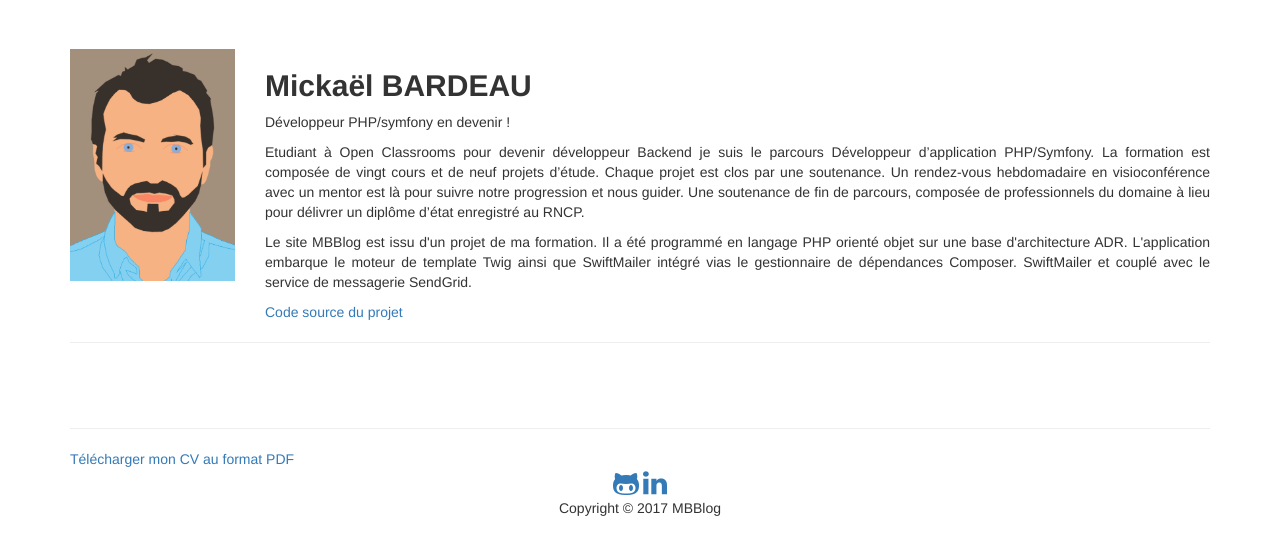
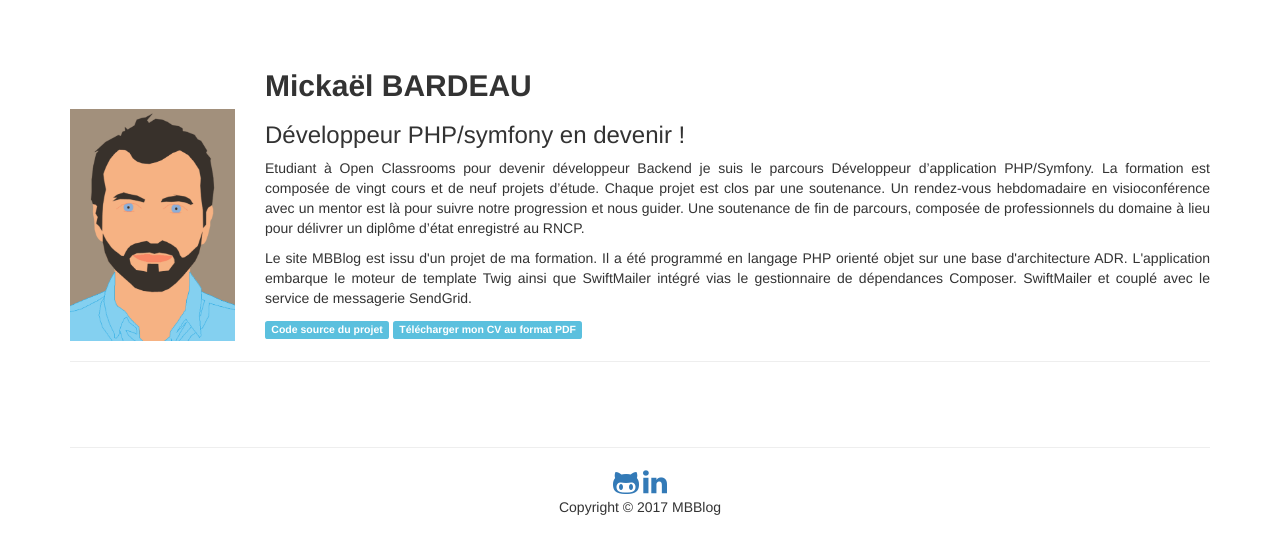
Before and after one commit to Shadocks/Blog, a PHP site: template template/indexContact.html.twig in a window 1280 px wide. Shown: the part 51-606 px from the top of the page. Run offline with PHP 8.4, Linux system fonts and the light colour scheme; the template is opened without the code that fills it, so the values that code supplies are empty; some libraries are stand-ins or nearby versions.

Commit message:
Front-end editing for presentation

```diff
--- a/app/Mailer.php
+++ b/app/Mailer.php
@@ -33,7 +33,7 @@ class Mailer
      */
     public function __construct()
     {
-        $this->data = require __DIR__ . './../config/mailer.php.dist';
+        $this->data = require __DIR__ . './../config/mailer.php';
 
         $this->transport = $this->buildTransport($this->data);
         $this->mailer = new \Swift_Mailer($this->transport);
@@ -75,7 +75,6 @@ class Mailer
      */
     public function execute()
     {
-        $result = $this->mailer->send($this->getMessage());
-
+        $this->mailer->send($this->getMessage());
     }
 }
--- a/template/indexContact.html.twig
+++ b/template/indexContact.html.twig
@@ -33,9 +33,3 @@
         <hr />
     </div>
 {% endblock %}
-
-{% block cv %}
-    <div class="container">
-        <a href="pdf/cvmickaelbardeau.pdf">Télécharger mon CV au format PDF</a>
-    </div>
-{% endblock %}
--- a/template/layout.html.twig
+++ b/template/layout.html.twig
@@ -6,7 +6,7 @@
         <meta name="viewport" content="width=device-width, initial-scale=1">
         <link href="https://maxcdn.bootstrapcdn.com/bootstrap/3.3.7/css/bootstrap.min.css" rel="stylesheet">
         <link href="https://maxcdn.bootstrapcdn.com/font-awesome/4.3.0/css/font-awesome.min.css" rel="stylesheet">
-        <link rel="icon" type="image/x-icon" href="./../public/favicon.ico" />
+        <link rel="icon" type="image/x-icon" href="./../favicon.ico" />
         <style type="text/css">
             body {
                 margin-top: 100px
@@ -17,6 +17,7 @@
             img {
                 max-width: 100%;
                 height: auto;
+                padding-top: 60px;
             }
         </style>
         <title>MBBlog</title>
@@ -24,7 +25,6 @@
     <body>
         <nav class="navbar navbar-inverse navbar-fixed-top">
             <div class="container">
-
                 <div class="navbar-header">
                     <button type="button" class="navbar-toggle" data-toggle="collapse" data-target="#navbar" aria-expanded="false" aria-controls="navbar">
                         <span class="sr-only">Toggle navigation</span>
@@ -34,7 +34,6 @@
                     </button>
                     <a class="navbar-brand" href="/">MBBlog</a>
                 </div>
-
                 <div class="collapse navbar-collapse" id="navbar">
                     <ul class="nav navbar-nav">
                         <li class="active"><a href="/">Home</a></li>
@@ -42,18 +41,16 @@
                         <li><a href="/article/add">Ecrire un article</a></li>
                     </ul>
                 </div>
-
             </div>
         </nav>
-
         <div class="container">
             <section class="row">
-                <div class="col-sm-2">
+                <div class="col-lg-2 col-md-2 col-sm-2 hidden-xs">
                     <img src="./../img/image.jpg" alt="moi" />
                 </div>
-                <article class="col-sm-10">
+                <article class="col-sm-10 col-md-10 col-lg-10">
                     <h2><strong>Mickaël BARDEAU</strong></h2>
-                    <p>Développeur PHP/symfony en devenir !</p>
+                    <h3>Développeur PHP/symfony en devenir !</h3>
                     <p class="info">
                         Etudiant à Open Classrooms pour devenir développeur Backend je suis le
                         parcours Développeur d’application PHP/Symfony. La formation est composée
@@ -70,18 +67,14 @@
                         gestionnaire de dépendances Composer. SwiftMailer et couplé avec le service
                         de messagerie SendGrid.
                     </p>
-                    <a href="https://github.com/Shadocks/Blog" target="blank">Code source du projet</a>
+                    <a href="https://github.com/Shadocks/Blog" target="blank" class="label label-info">Code source du projet</a>
+                    <a href="pdf/cvmickaelbardeau.pdf" class="label label-info">Télécharger mon CV au format PDF</a>
                 </article>
             </section>
             <hr/>
         </div>
-
-    {% block body %}{% endblock %}
-
-    {% block form %}{% endblock %}
-
-    {% block cv %}{% endblock %}
-
+            {% block body %}{% endblock %}
+            {% block form %}{% endblock %}
     <footer class="container">
         <div class="row">
             <div class="form-groupe text-center">
@@ -91,9 +84,7 @@
             </div>
         </div>
     </footer>
-
-    <script src="https://code.jquery.com/jquery-3.2.1.js" integrity="sha256-DZAnKJ/6XZ9si04Hgrsxu/8s717jcIzLy3oi35EouyE=" crossorigin="anonymous"></script>
-    <script src="https://maxcdn.bootstrapcdn.com/bootstrap/3.3.7/js/bootstrap.min.js" integrity="sha384-Tc5IQib027qvyjSMfHjOMaLkfuWVxZxUPnCJA7l2mCWNIpG9mGCD8wGNIcPD7Txa" crossorigin="anonymous"></script>
-
+        <script src="https://code.jquery.com/jquery-3.2.1.js" integrity="sha256-DZAnKJ/6XZ9si04Hgrsxu/8s717jcIzLy3oi35EouyE=" crossorigin="anonymous"></script>
+        <script src="https://maxcdn.bootstrapcdn.com/bootstrap/3.3.7/js/bootstrap.min.js" integrity="sha384-Tc5IQib027qvyjSMfHjOMaLkfuWVxZxUPnCJA7l2mCWNIpG9mGCD8wGNIcPD7Txa" crossorigin="anonymous"></script>
     </body>
 </html>
```
Also changed, not shown: template/articleDetail.html.twig (+2 -5 lines), 1 other file.
